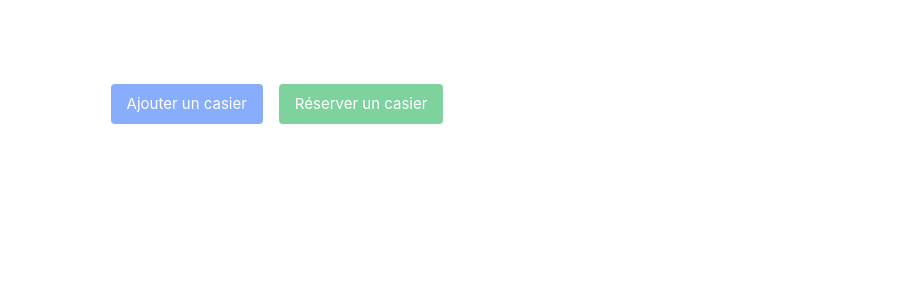
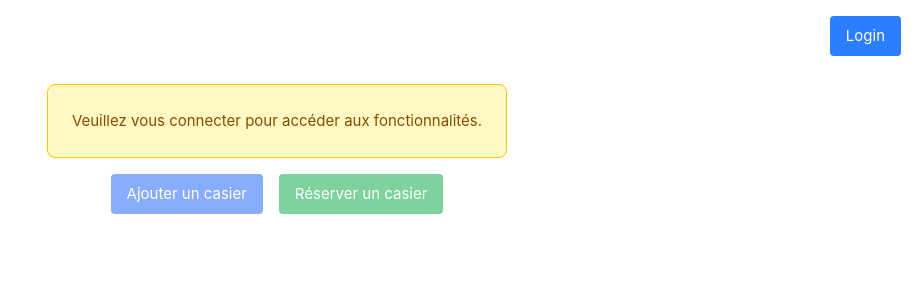
Before and after one commit to Solene117/Projet_node, a Vue app in the folder casier_front/: page / in a window 1280 px wide. Shown: the top 300 px of the page, without its empty margins (363-1280 px from the left). Built offline with nearby package versions, Linux system fonts and the light colour scheme; no server answers.

Commit message:
authentification

```diff
--- a/casier_front/src/App.vue
+++ b/casier_front/src/App.vue
@@ -1,6 +1,7 @@
 <template>
   <div id="app" class="min-h-screen flex flex-col items-center">
     <header class="w-full py-6 text-center">
+      <LogoutButton :isLoggedIn="isLoggedIn" />
       <h1 class="text-3xl font-bold text-white">Gestion des casiers</h1>
     </header>
     <main>
@@ -11,8 +12,10 @@
 
 <script setup>
 import { RouterView } from 'vue-router';
+import LogoutButton from './components/LogoutButton.vue';
 import { useRouter, useRoute } from 'vue-router'
 import { ref, computed, onMounted, watch } from 'vue'
+import { useAuth } from './composables/useAuth';
 
 const router = useRouter()
 const route = useRoute()
--- /dev/null
+++ b/casier_front/src/components/LogoutButton.vue
@@ -0,0 +1,31 @@
+<template>
+    <button
+        v-if="!$route.meta.hideLoginButton"
+        @click="handleAuthAction"
+        class="fixed top-4 right-4 z-50 px-4 py-2 bg-blue-500 text-white rounded hover:bg-blue-600"
+    >
+        {{ props.isLoggedIn ? 'Logout' : 'Login' }}
+    </button>
+</template>
+
+<script setup>
+import { useRouter } from 'vue-router'
+
+const props = defineProps({
+  isLoggedIn: {
+    type: Boolean,
+    required: true
+  }
+})
+
+const router = useRouter()
+
+function handleAuthAction() {
+  if (props.isLoggedIn) {
+    localStorage.removeItem('token')
+    window.location.reload()
+  } else {
+    router.push('/login')
+  }
+}
+</script>
--- a/casier_front/src/router.ts
+++ b/casier_front/src/router.ts
@@ -1,22 +1,54 @@
-import { createRouter, createWebHistory } from 'vue-router';
+import { createRouter, createWebHistory, RouteRecordRaw } from "vue-router";
 
-const routes = [
+const routes: RouteRecordRaw[] = [
   { path: "/", component: () => import("./views/Accueil.vue") },
-  { path: "/login", component: () => import("./views/Login.vue") },
-  { path: "/register", component: () => import("./views/Register.vue") },
-  { path: '/forgot-password', component: () => import('./views/ForgotPassword.vue') },
-  { path: '/reset-password', component: () => import('./views/ResetPassword.vue') },
-  { path: '/logout', component: () => import('./views/Logout.vue') },
-  { path: "/lockers", component: () => import("./views/Lockers.vue") },
+  { path: "/login",
+    component: () => import("./views/Login.vue"),
+    meta: { hideLoginButton: true }
+  },
+  { path: '/forgot-password',
+    component: () => import('./views/ForgotPassword.vue'),
+    meta: { hideLoginButton: true }
+  },
+  { path: '/reset-password',
+    component: () => import('./views/ResetPassword.vue'),
+    meta: { hideLoginButton: true }
+  },
+  { path: '/logout',
+    component: () => import('./views/Logout.vue'),
+    meta: { requiresAuth: true, hideLoginButton: true }
+  },
+  { path: "/register",
+    component: () => import("./views/Register.vue"),
+    meta: { hideLoginButton: true }
+  },
+  {
+    path: "/lockers",
+    component: () => import("./views/Lockers.vue"),
+    meta: { requiresAuth: true }
+  },
   {
     path: "/reservations",
     component: () => import("./views/Reservations.vue"),
+    meta: { requiresAuth: true }
   },
 ];
 
 const router = createRouter({
-    history: createWebHistory(),
-    routes,
-})
+  history: createWebHistory(),
+  routes,
+});
+
+// Navigation guard to check authentication
+router.beforeEach((to, from, next) => {
+  const isAuthRequired = to.matched.some(record => record.meta.requiresAuth);
+  const isAuthenticated = localStorage.getItem('token');
+  //verify to do
+  if (isAuthRequired && !isAuthenticated) {
+    next('/login');
+  } else {
+    next();
+  }
+});
 
 export default router;
--- a/casier_front/src/views/Accueil.vue
+++ b/casier_front/src/views/Accueil.vue
@@ -1,6 +1,9 @@
 <template>
   <div class="min-h-screen flex flex-col items-center">
     <main>
+      <div v-if="!isLoggedIn" class="text-center p-6 bg-yellow-100 border border-yellow-400 rounded-lg mb-4">
+        <p class="text-yellow-800">Veuillez vous connecter pour accéder aux fonctionnalités.</p>
+      </div>
       <div class="flex gap-4 justify-center">
         <AddLockerButton :show="showActions.locker" :userRole="userRole"
                          @click="toggleActions('locker')" />
--- a/casier_front/src/views/Reservations.vue
+++ b/casier_front/src/views/Reservations.vue
@@ -1,5 +1,4 @@
 <template>
-
     <ActionButtons :show="showActions" :userRole="userRole" :isLoggedIn="isLoggedIn" @toggle="toggleActions" />
     <div class="rounded-lg shadow p-6 bg-white w-full max-w-md min-w-md mt-4">
 
@@ -40,6 +39,9 @@ import { ref, onMounted } from 'vue'
 import axios from 'axios'
 import { useAuth } from '@/composables/useAuth'
 import ActionButtons from '@/components/ActionButtons.vue'
+import { useRouter } from 'vue-router'
+
+const router = useRouter()
 
 const { userRole, isLoggedIn } = useAuth()
 const showActions = ref({ locker: false, reservation: false })
```
